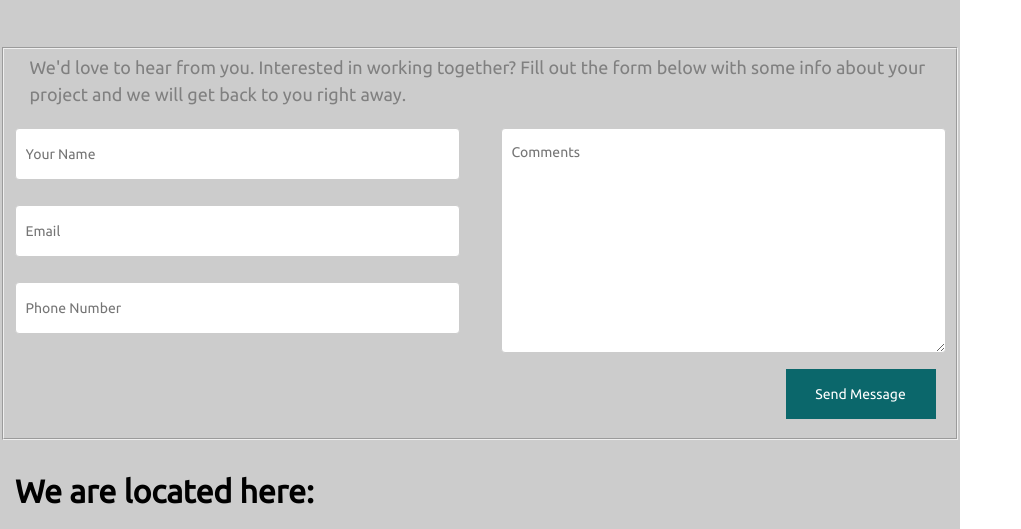
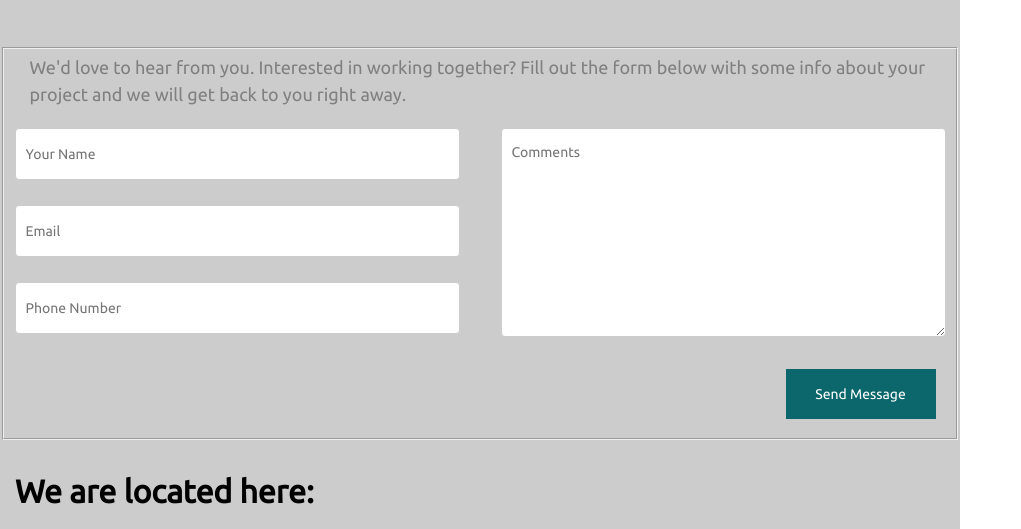
Before and after one commit to Princessnoleen/Noleen.github.io, a plain HTML site: page contact.html in a window 1280 px wide. Shown: the part 880-1409 px from the top of the page, without its empty margins (0-1021 px from the left). Drawn offline with nearby package versions, Linux system fonts and the light colour scheme.

Commit message:
Update contact.html

```diff
--- a/contact.html
+++ b/contact.html
@@ -140,7 +140,7 @@
 <form action="#" method="post" name="contact-form" class="contact-form">
 <div>
 <input type="text" placeholder="Your Name" tabindex="1">
-<textarea placeholder="Comments" tabindex="4" cols="30" rows="12" class="pull-right"></textarea>
+<textarea placeholder="Comments" tabindex="4" cols="30" rows="11" class="pull-right"></textarea>
 <br>
 <input type="email" placeholder="Email" tabindex="2">
 <br>
```
